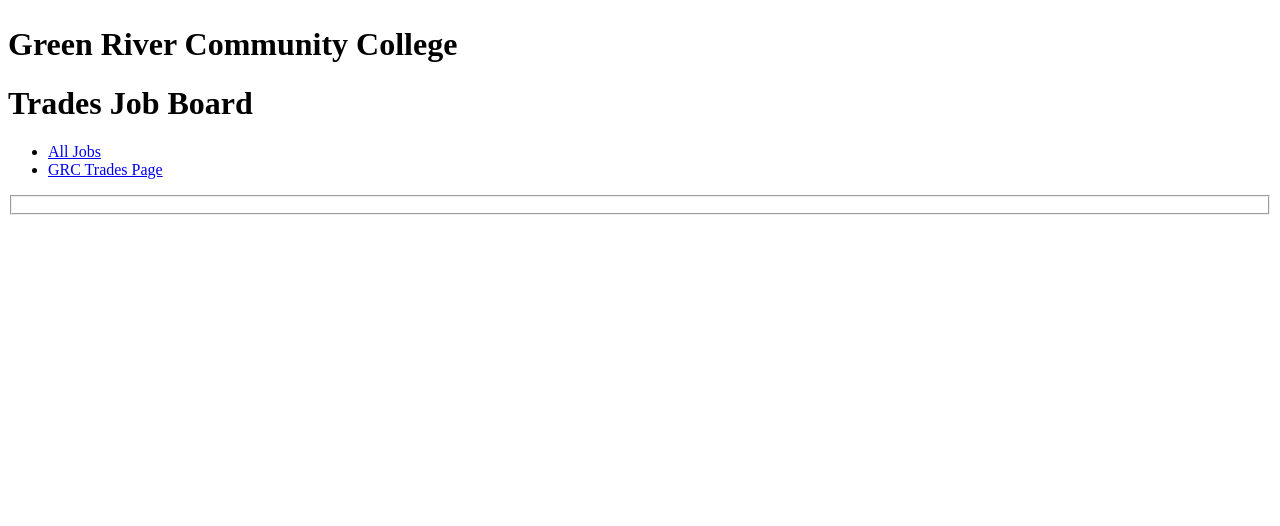
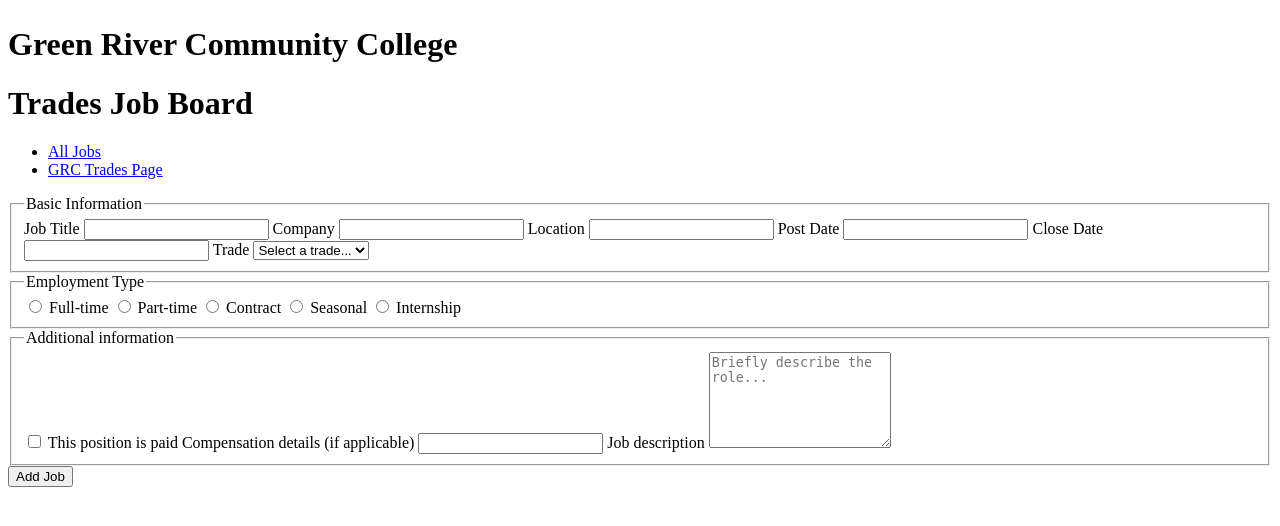
Before and after one commit to garrett-fiorito/ttj, a Node server app: page /add-job in a window 1280 px wide. Shown: the part 157-683 px from the top of the page. Run offline with Node 20, Linux system fonts and the light colour scheme.

Commit message:
Build out add job form

```diff
--- a/views/add-job.html
+++ b/views/add-job.html
@@ -21,7 +21,77 @@
         </nav>
     </header>
     <form id="add-job-form">
-        <fieldset id="job-info"></fieldset>
+        <fieldset id="job-info">
+                <legend>Basic Information</legend>
+                <label for="job-title">
+                    Job Title
+                    <input type="text" id="job-title" name="job-title">
+                </label>
+                <label for="job-title">
+                    Company
+                    <input type="text" id="job-company" name="job-company">
+                </label>
+                <label for="job-location">
+                    Location
+                    <input type="text" id="job-location" name="job-location">
+                </label>
+                <label for="job-post-date">
+                    Post Date
+                    <input type="text" id="job-post-date" name="job-post-date">
+                </label>
+                <label for="job-close-date">
+                    Close Date
+                    <input type="text" id="job-close-date" name="job-close-date">
+                </label>
+                <label for="job-trade">
+                    Trade
+                    <select id="job-trade" name="job-trade">
+                        <option>Select a trade...</option>
+                        <option value="Automotive">Automotive</option>
+                        <option value="Carpentry">Carpentry</option>
+                        <option value="Mechatronics">Mechatronics</option>
+                    </select>
+                </label>
+        </fieldset>
+        <fieldset id="job-type">
+            <legend>Employment Type</legend>
+            <label for="full-time">
+                <input type="radio" id="full-time" name="job-type" value="Full-time">
+                Full-time
+            </label>
+            <label for="part-time">
+                <input type="radio" id="part-time" name="job-type" value="Part-time">
+                Part-time
+            </label>
+            <label for="contract">
+                <input type="radio" id="contract" name="job-type" value="Contract">
+                Contract
+            </label>
+            <label for="seasonal">
+                <input type="radio" id="seasonal" name="job-type" value="Seasonal">
+                Seasonal
+            </label>
+            <label for="internship">
+                <input type="radio" id="internship" name="job-type" value="Internship">
+                Internship
+            </label>
+        </fieldset>
+        <fieldset id="job-additional-info">
+            <legend>Additional information</legend>
+            <label for="job-is-paid">
+                <input type="checkbox" id="job-is-paid">
+                This position is paid
+            </label>
+            <label for="job-wage">
+                Compensation details (if applicable)
+                <input type="text" id="job-wage" name="job-wage">
+            </label>
+            <label for="job-description">
+                Job description
+                <textarea id="job-description" name="job-description" rows="6" maxlength="400" placeholder="Briefly describe the role..."></textarea>
+            </label>
+        </fieldset>
+        <button type="submit" id="submit-job-button">Add Job</button>
     </form>
 </body>
 </html>
```
